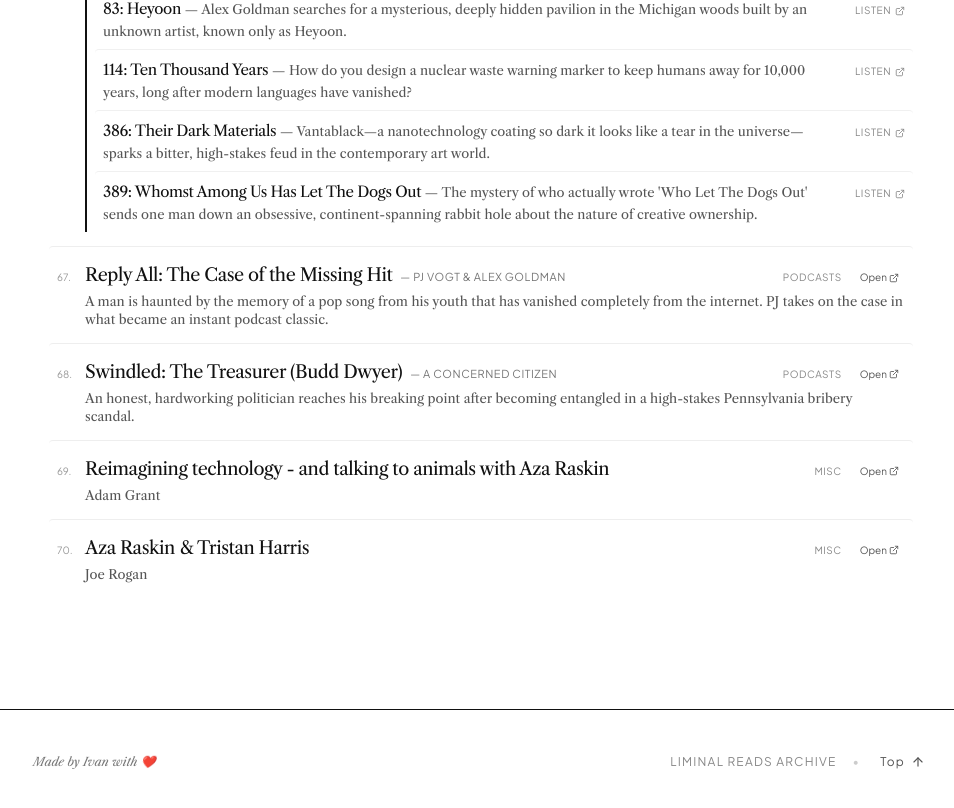
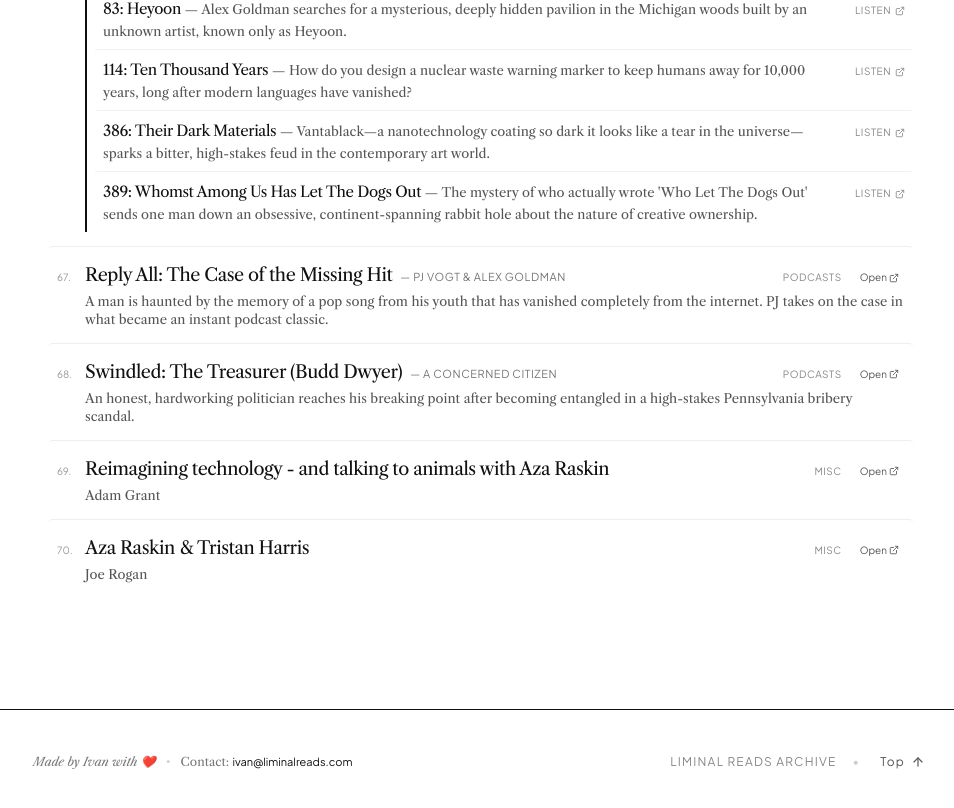
Before and after one commit to ivandk40/liminalreads, a React (Vite) app: page / in a window 1280 px wide. Shown: the part 7085-7893 px from the top of the page, without its empty margins (159-1113 px from the left). Built offline with nearby package versions, Linux system fonts and the light colour scheme; a web font is replaced by a local one.

Commit message:
feat: add contact section with ivan@liminalreads.com in footer

```diff
--- a/src/components/Footer.jsx
+++ b/src/components/Footer.jsx
@@ -8,10 +8,20 @@ export default function Footer() {
 
   return (
     <footer className="mt-20 border-t border-[#111111] bg-white py-10 px-4 sm:px-6">
-      <div className="max-w-4xl mx-auto flex items-center justify-between text-center sm:text-left">
-        <p className="font-serif italic text-xs text-[#777777]">
-          Made by Ivan with ❤️
-        </p>
+      <div className="max-w-4xl mx-auto flex flex-col sm:flex-row items-center justify-between gap-4 text-center sm:text-left">
+        <div className="flex flex-wrap items-center justify-center sm:justify-start gap-x-2.5 gap-y-1 text-xs font-serif text-[#777777]">
+          <span className="italic">Made by Ivan with ❤️</span>
+          <span className="text-[#cccccc]">•</span>
+          <span>
+            Contact:{' '}
+            <a
+              href="mailto:ivan@liminalreads.com"
+              className="text-[#111111] hover:underline underline-offset-2 font-sans text-[11px]"
+            >
+              ivan@liminalreads.com
+            </a>
+          </span>
+        </div>
 
         <div className="flex items-center gap-4 text-xs font-sans uppercase tracking-widest text-[#555555]">
           <span className="hidden sm:inline text-[#888888]">Liminal Reads Archive</span>
```
